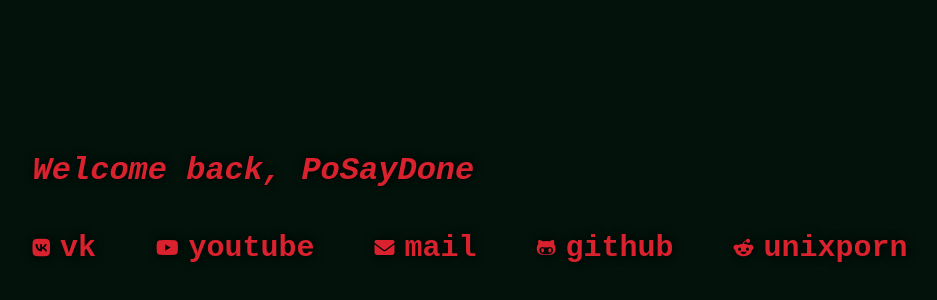
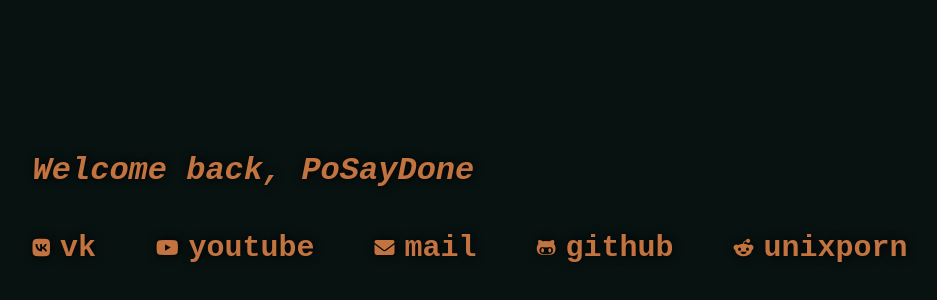
Before and after one commit to PoSayDone/.dotfiles_new, a plain HTML site: page files/startpage/index.html in a window 1280 px wide. Shown: the part 192-492 px from the top of the page, without its empty margins (170-1107 px from the left). Drawn offline with Linux system fonts and the light colour scheme.

```diff
--- a/files/eww/_colors.scss
+++ b/files/eww/_colors.scss
@@ -1,9 +1,9 @@
-  $bg: rgba($color: #03120B, $alpha: 0.4);;
-  $contrastbg: #03120B;
-  $bgSecondary: #03120B;
-  $bgCal: rgba($color: #03120B, $alpha: 0.6);
-  $fg: #ffcfcb;
-  $fgDim: #ffcfcb;
+  $bg: rgba($color: #081211, $alpha: 0.4);;
+  $contrastbg: #081211;
+  $bgSecondary: #081211;
+  $bgCal: rgba($color: #081211, $alpha: 0.6);
+  $fg: #ffffce;
+  $fgDim: #ffffce;
   $watermelon: #e05f65;
 
   // Aliases
@@ -13,10 +13,10 @@
   $foregroundDim: $fgDim;
 
   $black: #242931;
-  $red: #D9222E;
-  $green: #9E3245;
-  $blue: #ff1b2d;
-  $cyan: #da3350;
+  $red: #C2733F;
+  $green: #325765;
+  $blue: #ff9241;
+  $cyan: #37758d;
   $blue-desaturated: #74bee9;
   $magenta: #c68aee;
   $purple: #c68aee;
--- a/files/startpage/css/colors.css
+++ b/files/startpage/css/colors.css
@@ -1,5 +1,5 @@
 :root {
-          --bg-color: #03120Bb3;
-          --bg-color_solid: #03120B;
-          --text-color: #D9222E;
+          --bg-color: #081211b3;
+          --bg-color_solid: #081211;
+          --text-color: #C2733F;
 }
```
Also changed, not shown: 9 other files.
